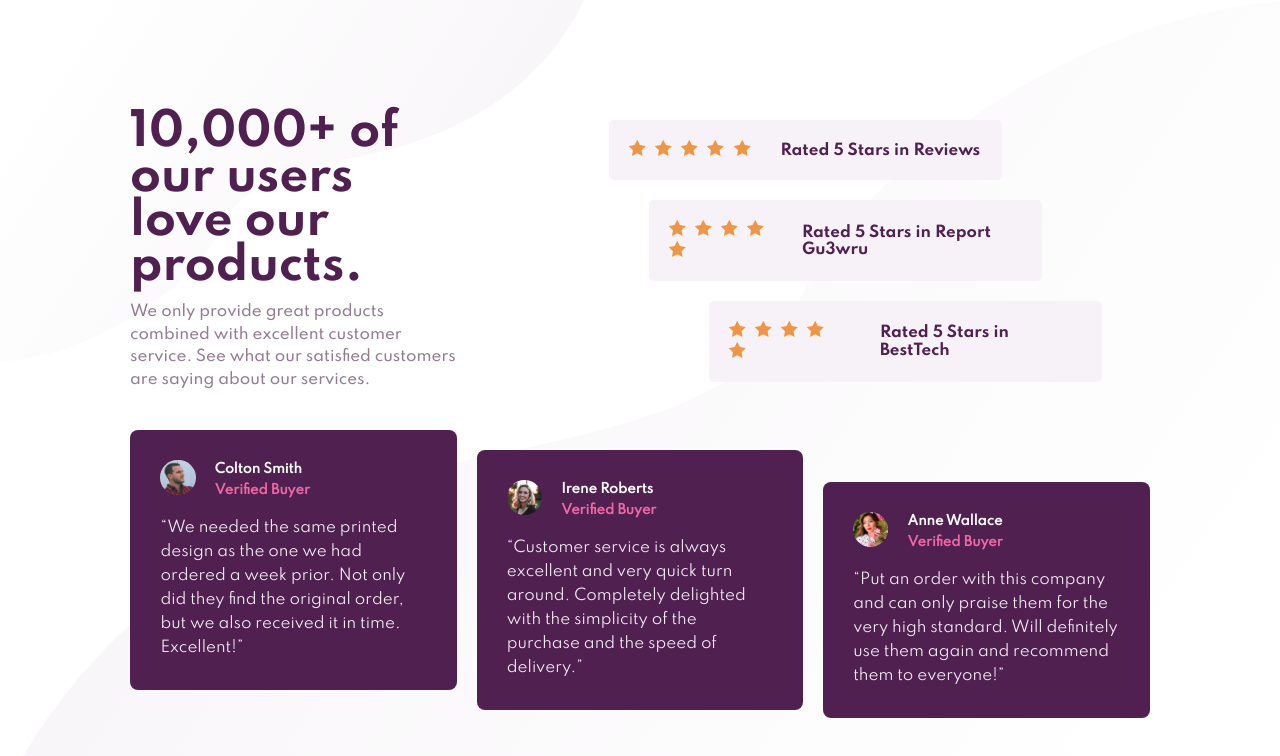
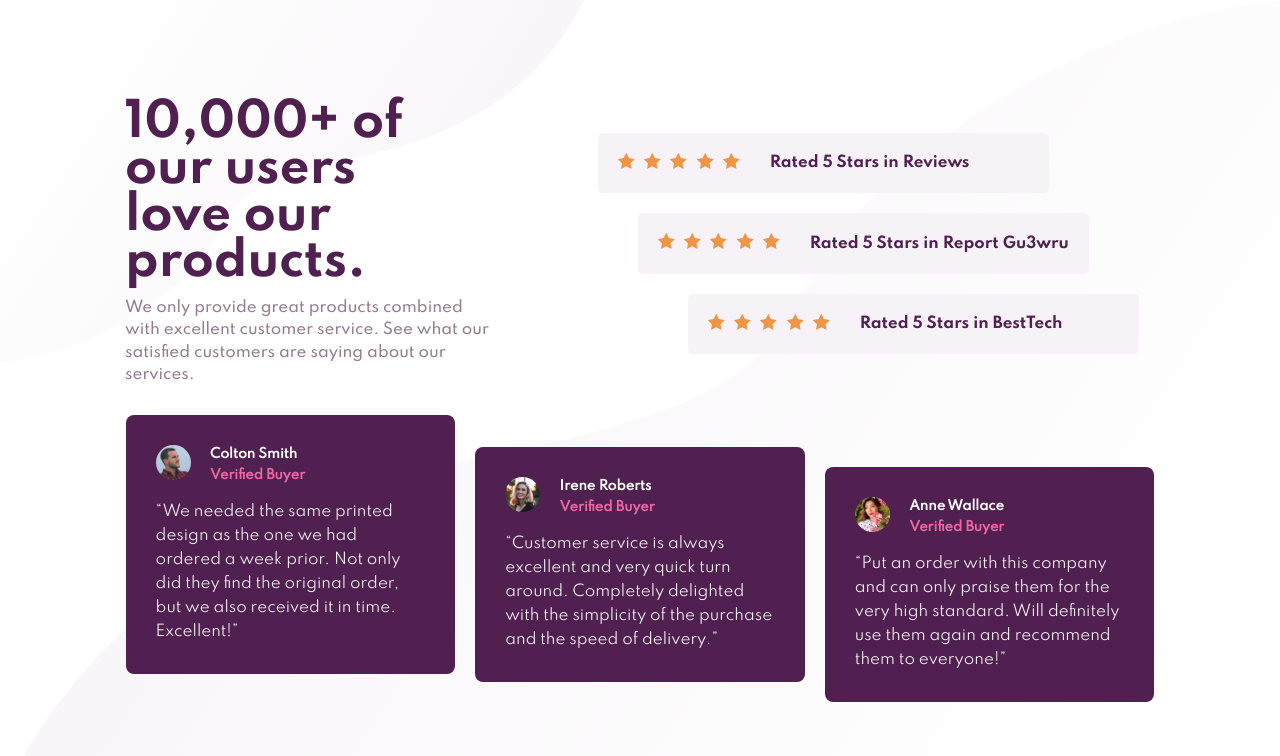
Before and after one commit to merhanmostafa47/Social-Proof-Section, a plain HTML site: page index.html in a window 1280 px wide. Drawn offline with Linux system fonts and the light colour scheme.

Commit message:
Fix rate box size

```diff
--- a/css/style.css
+++ b/css/style.css
@@ -79,7 +79,7 @@ main::before {
 
 main .container {
     position: relative;
-    padding: 100px 130px;
+    padding: 100px 125px;
 }
 
 @media (max-width: 992px) {
@@ -103,7 +103,7 @@ main .container .content {
 /* Start Heading */
 
 main .container .content .heading {
-    width: 35%;
+    width: 36%;
     justify-content: flex-start;
 }
 
@@ -119,7 +119,7 @@ main .container .content .heading h1 {
     margin: 0;
     font-family: 'Bold';
     color: var(--main-color);
-    font-size: 2.8rem;
+    font-size: 2.9rem;
     line-height: 1;
 }
 
@@ -132,8 +132,7 @@ main .container .content .heading h1 {
 }
 
 main .container .content .heading p {
-    width: 92%;
-    margin-top: 0.7rem;
+    margin-top: .7rem;
     line-height: 1.5;
     color: var(--Dark-Grayish-Magenta);
     font-family: 'Medium';
@@ -142,7 +141,6 @@ main .container .content .heading p {
 
 @media (max-width:992px) {
     main .container .content .heading p {
-        width: 100%;
         margin-top: 1.5rem;
     }
 }
@@ -152,19 +150,20 @@ main .container .content .heading p {
 /* Start Rate */
 
 main .container .content .rate {
-    width: 55%;
+    width: 56%;
 }
 
 @media (max-width: 992px) {
     main .container .content .rate {
         width: 100%;
         margin-top: 1.8rem;
-        margin-bottom: 1.8rem;
+        margin-bottom: 2.5rem;
     }
 }
 
 main .container .content .rate .box {
     width: 70%;
+    min-width: 28.2rem;
     background-color: var(--Light-Grayish-Magenta);
     border-radius: 5px;
     padding: 20px;
@@ -176,12 +175,13 @@ main .container .content .rate .box:nth-child(2) {
 }
 
 main .container .content .rate .box:nth-child(3) {
-    margin-left: 120px;
+    margin-left: 110px;
 }
 
 @media (max-width:992px) {
     main .container .content .rate .box {
         width: 100%;
+        min-width: auto;
         margin: 20px auto;
         flex-direction: column;
         text-align: center;
@@ -290,7 +290,7 @@ main .container .cards .card__aside .card__header .card__subtitle h3 {
 main .container .cards .card__body q {
     display: block;
     line-height: 1.6;
-    font-size: 0.9375rem;
+    font-size: .9375rem;
     color: var(--Light-Grayish-Magenta);
 }
 
```
